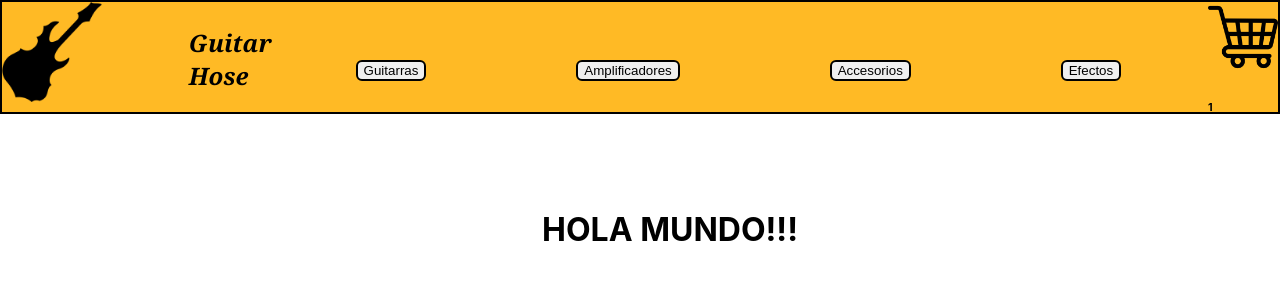
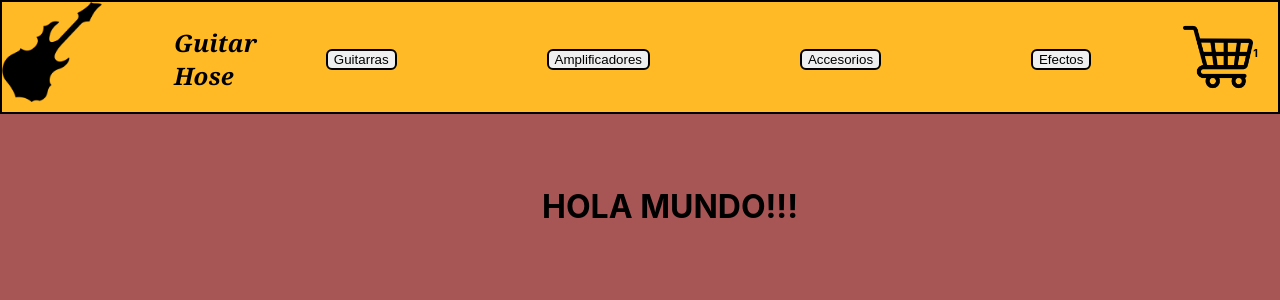
Before and after one commit to DiegoFMari/PreEntregaDiegoMariReact, a React (Create React App) app: page / in a window 1280 px wide. Shown: the top 300 px of the page. Built offline with nearby package versions, Linux system fonts and the light colour scheme.

Commit message:
correcciones

```diff
--- a/src/App.css
+++ b/src/App.css
@@ -2,6 +2,10 @@
   background-color: rgb(255, 186, 37);
   height: 110px;
   border: 2px black solid;
+}
+
+html{
+  background-color: rgb(168, 85, 85);
 }
 
 .divNavBar{
@@ -45,6 +49,14 @@ button{
 
 }
 
+.carrito{
+  font-size: medium;
+}
+
+.divCarrito{
+  display: flex;
+  margin: 20px;
+}
 
 .divSaludo{
   text-align: center;
--- a/src/App.js
+++ b/src/App.js
@@ -5,8 +5,11 @@ function App() {
   return (
     <div className="App">
       <NavBar/>
+      <div className='body'>
       <ItemListContainer saludo={"HOLA MUNDO!!!"}/>
+      </div>
     </div>
+
   );
 }
 
--- a/src/Component/CartWidget/CartWidget.js
+++ b/src/Component/CartWidget/CartWidget.js
@@ -2,7 +2,7 @@ import CarritoLogo from './assets/carritoIcono.png'
 
 const CartWidget = ()=>{
     return(
-        <div>
+        <div className='divCarrito'>
          <img src={CarritoLogo}/>
          <h6>1</h6>
         </div>
```
